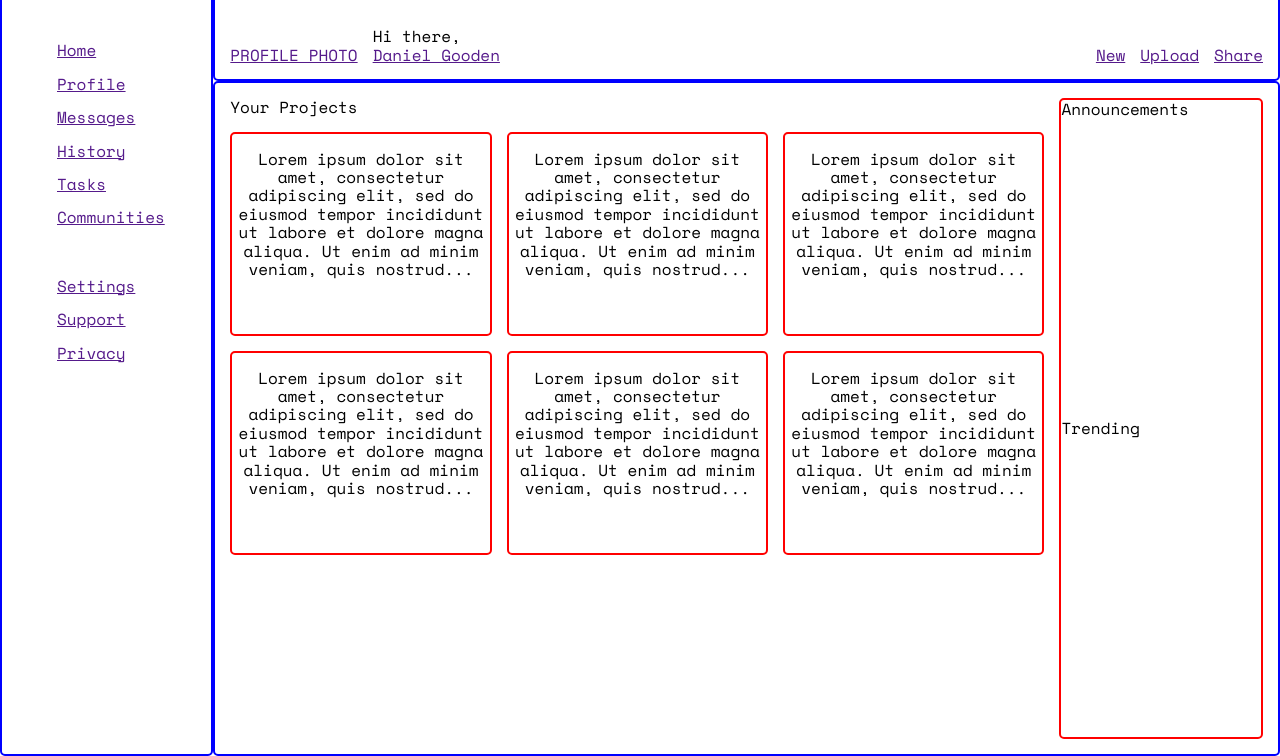
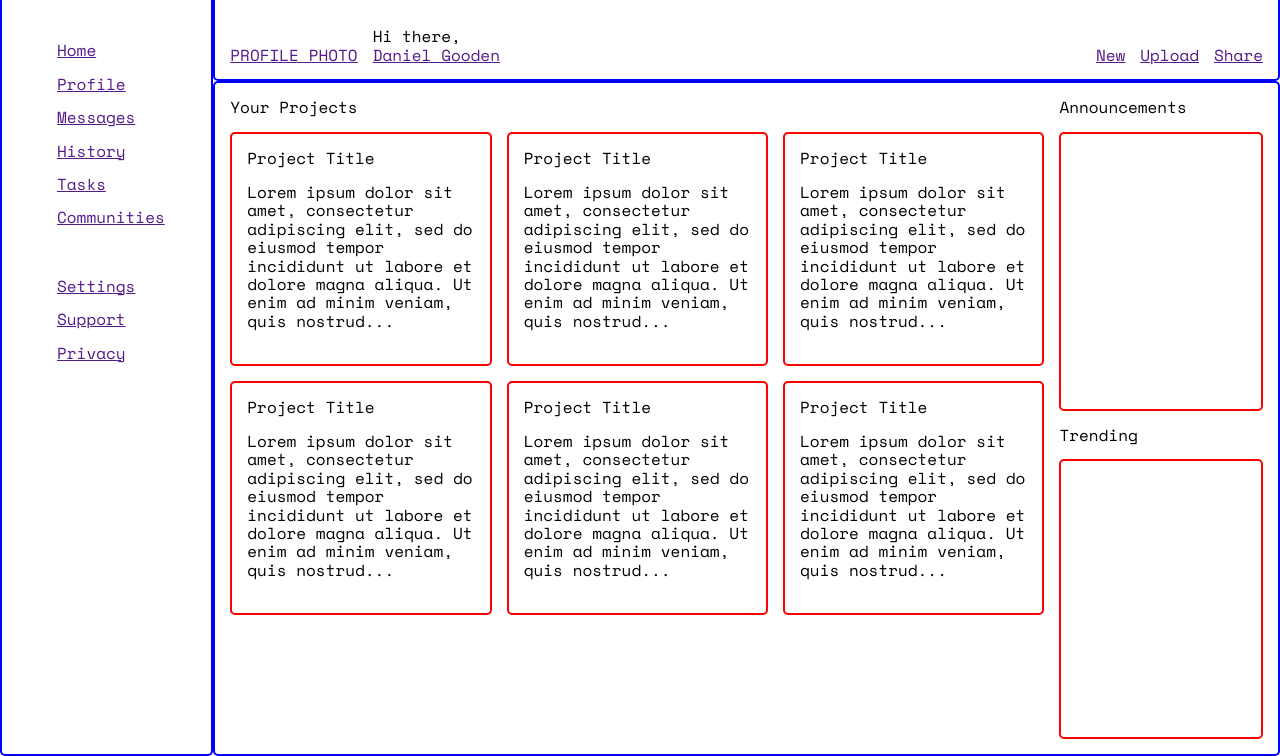
Before and after one commit to dangoodie/admin-dashboard, a plain HTML site: page index.html in a window 1280 px wide. Shown: the part 44-800 px from the top of the page. Drawn offline with nearby package versions, Linux system fonts and the light colour scheme.

Commit message:
updating the layout in project and social areas

```diff
--- a/index.html
+++ b/index.html
@@ -54,7 +54,7 @@
           <div class="projects-container">
             <div class="article">
               <div class="card">
-                <p class="title"></p>
+                <p class="title">Project Title</p>
                 <p>
                   Lorem ipsum dolor sit amet, consectetur adipiscing elit, sed do
                   eiusmod tempor incididunt ut labore et dolore magna aliqua. Ut
@@ -64,7 +64,7 @@
             </div>
             <div class="article">
               <div class="card">
-                <p class="title"></p>
+                <p class="title">Project Title</p>
                 <p>
                   Lorem ipsum dolor sit amet, consectetur adipiscing elit, sed do
                   eiusmod tempor incididunt ut labore et dolore magna aliqua. Ut
@@ -74,7 +74,7 @@
             </div>
             <div class="article">
               <div class="card">
-                <p class="title"></p>
+                <p class="title">Project Title</p>
                 <p>
                   Lorem ipsum dolor sit amet, consectetur adipiscing elit, sed do
                   eiusmod tempor incididunt ut labore et dolore magna aliqua. Ut
@@ -84,7 +84,7 @@
             </div>
             <div class="article">
               <div class="card">
-                <p class="title"></p>
+                <p class="title">Project Title</p>
                 <p>
                   Lorem ipsum dolor sit amet, consectetur adipiscing elit, sed do
                   eiusmod tempor incididunt ut labore et dolore magna aliqua. Ut
@@ -94,7 +94,7 @@
             </div>
             <div class="article">
               <div class="card">
-                <p class="title"></p>
+                <p class="title">Project Title</p>
                 <p>
                   Lorem ipsum dolor sit amet, consectetur adipiscing elit, sed do
                   eiusmod tempor incididunt ut labore et dolore magna aliqua. Ut
@@ -104,7 +104,7 @@
             </div>
             <div class="article">
               <div class="card">
-                <p class="title"></p>
+                <p class="title">Project Title</p>
                 <p>
                   Lorem ipsum dolor sit amet, consectetur adipiscing elit, sed do
                   eiusmod tempor incididunt ut labore et dolore magna aliqua. Ut
--- a/styles/style.css
+++ b/styles/style.css
@@ -17,7 +17,8 @@ ul {
 }
 
 .article,
-.social {
+.announcements-container,
+.trending-container {
   border: 2px solid red;
   border-radius: 5px;
 }
@@ -111,17 +112,21 @@ ul {
 .article {
   background-color: #ffffff;
   color: black;
-  text-align: center;
   height: 200px;
+  padding: 15px;
+}
+
+.title {
+  margin-top: 0;
 }
 
 /* Social stuff */
 .social {
   display: grid;
   grid-template-rows: auto 1fr auto 1fr;
+  gap: 15px;
 }
 
 .announcements-header, .trending-header {
-  margin-top: 0;
-  margin-bottom: 15px;
+  margin: 0;
 }
```
